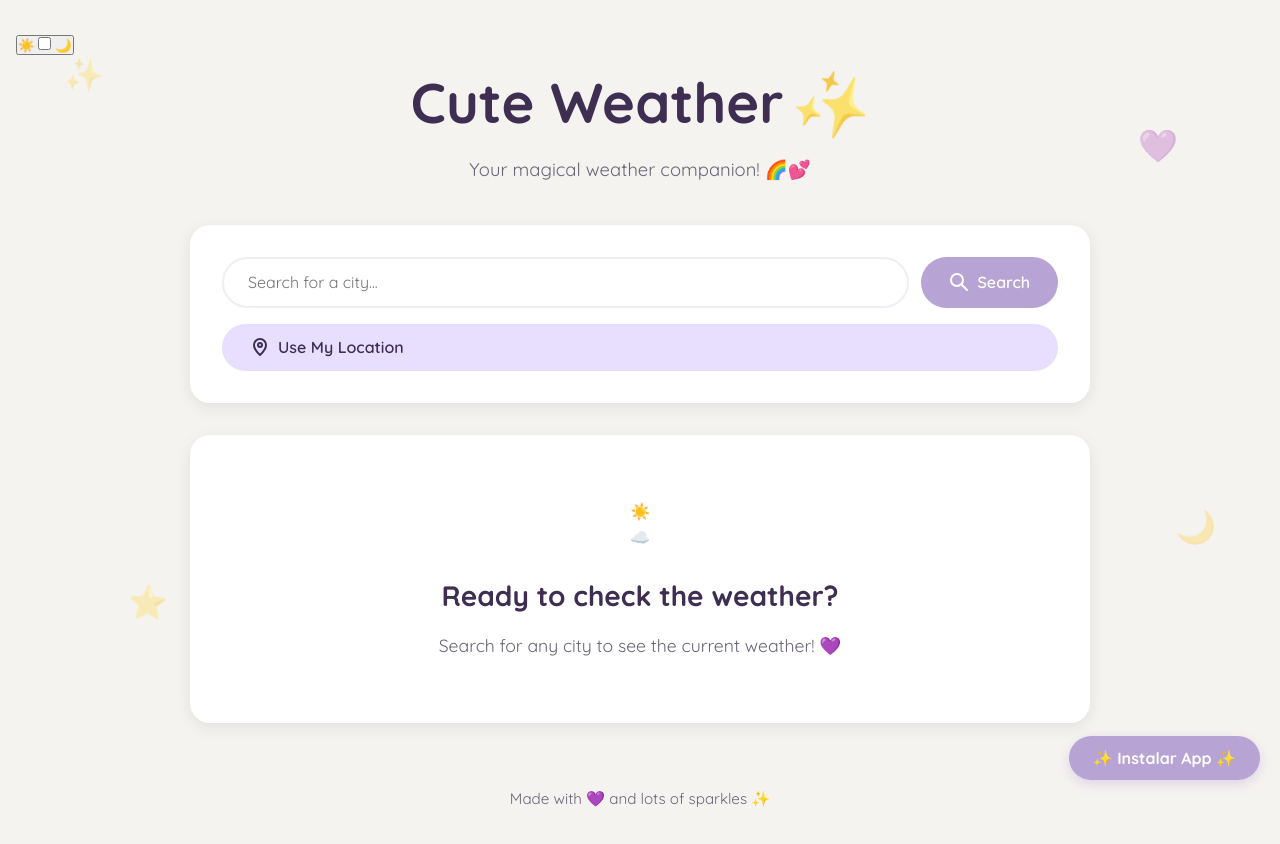
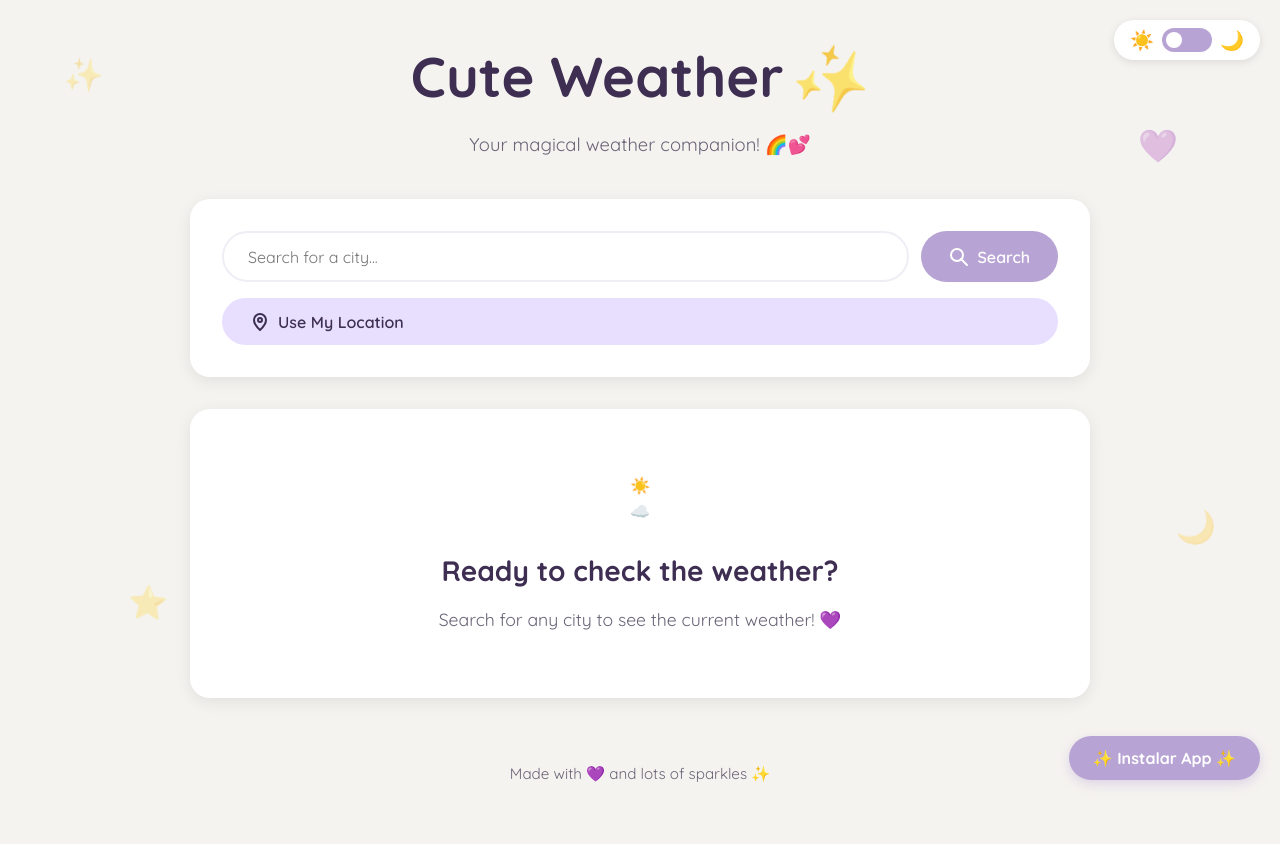
Before and after one commit to Vivisillusion/cute-wheather, a plain HTML site: page index.html in a window 1280 px wide. Drawn offline with Linux system fonts and the light colour scheme.

Commit message:
Update style.css

```diff
--- a/style.css
+++ b/style.css
@@ -664,3 +664,89 @@ footer {
     font-size: 2rem;
   }
 }
+/* TOGGLE STYLES */
+.theme-toggle-wrapper {
+  position: fixed;
+  top: 20px;
+  right: 20px;
+  z-index: 1000;
+}
+
+.theme-toggle {
+  display: flex;
+  align-items: center;
+  gap: 0.5rem;
+  padding: 0.5rem 1rem;
+  background: var(--card-bg, white);
+  border-radius: 999px;
+  box-shadow: 0 2px 8px rgba(0, 0, 0, 0.1);
+  border: none;
+  cursor: pointer;
+}
+
+.toggle-switch {
+  position: relative;
+  display: inline-block;
+  width: 50px;
+  height: 24px;
+}
+
+.toggle-switch input {
+  opacity: 0;
+  width: 0;
+  height: 0;
+}
+
+.toggle-slider {
+  position: absolute;
+  cursor: pointer;
+  top: 0;
+  left: 0;
+  right: 0;
+  bottom: 0;
+  background-color: #b8a4d4;
+  transition: .4s;
+  border-radius: 24px;
+}
+
+.toggle-slider:before {
+  position: absolute;
+  content: "";
+  height: 16px;
+  width: 16px;
+  left: 4px;
+  bottom: 4px;
+  background-color: white;
+  transition: .4s;
+  border-radius: 50%;
+}
+
+input:checked + .toggle-slider {
+  background-color: #3d2e52;
+}
+
+input:checked + .toggle-slider:before {
+  transform: translateX(26px);
+}
+
+.toggle-icon {
+  font-size: 1.2rem;
+}
+
+/* VARIÁVEIS PARA O TEMA */
+:root {
+  --card-bg: #ffffff;
+}
+
+[data-theme="dark"] {
+  --bg-color: #2a1b3d;
+  --text-color: #f5f3f0;
+  --card-bg: #3d2e52;
+}
+
+/* SE PRECISAR, ADICIONE ISSO TAMBÉM: */
+body {
+  background-color: var(--bg-color, #f5f3f0);
+  color: var(--text-color, #2d2838);
+  transition: background-color 0.3s ease, color 0.3s ease;
+}
```
